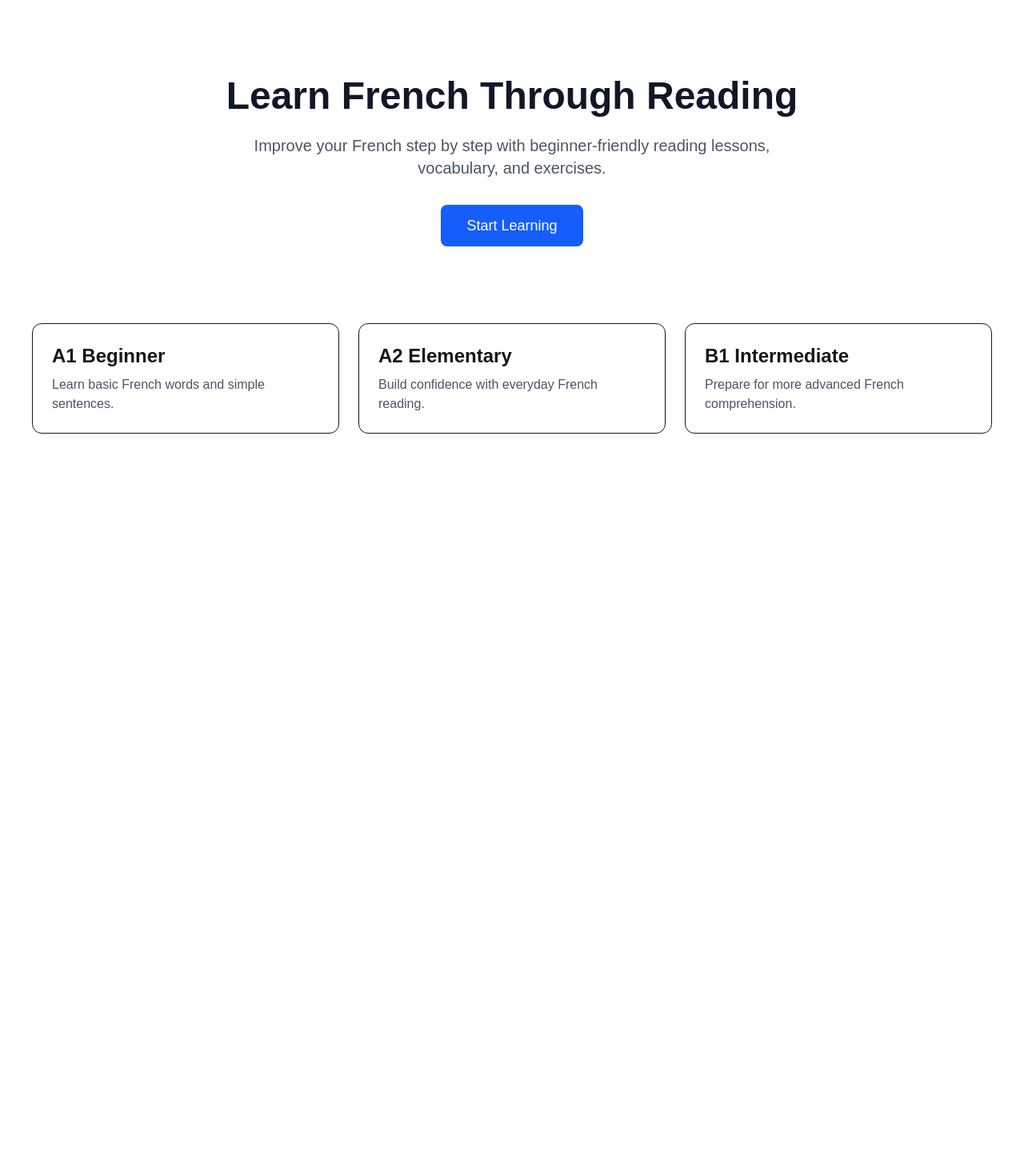
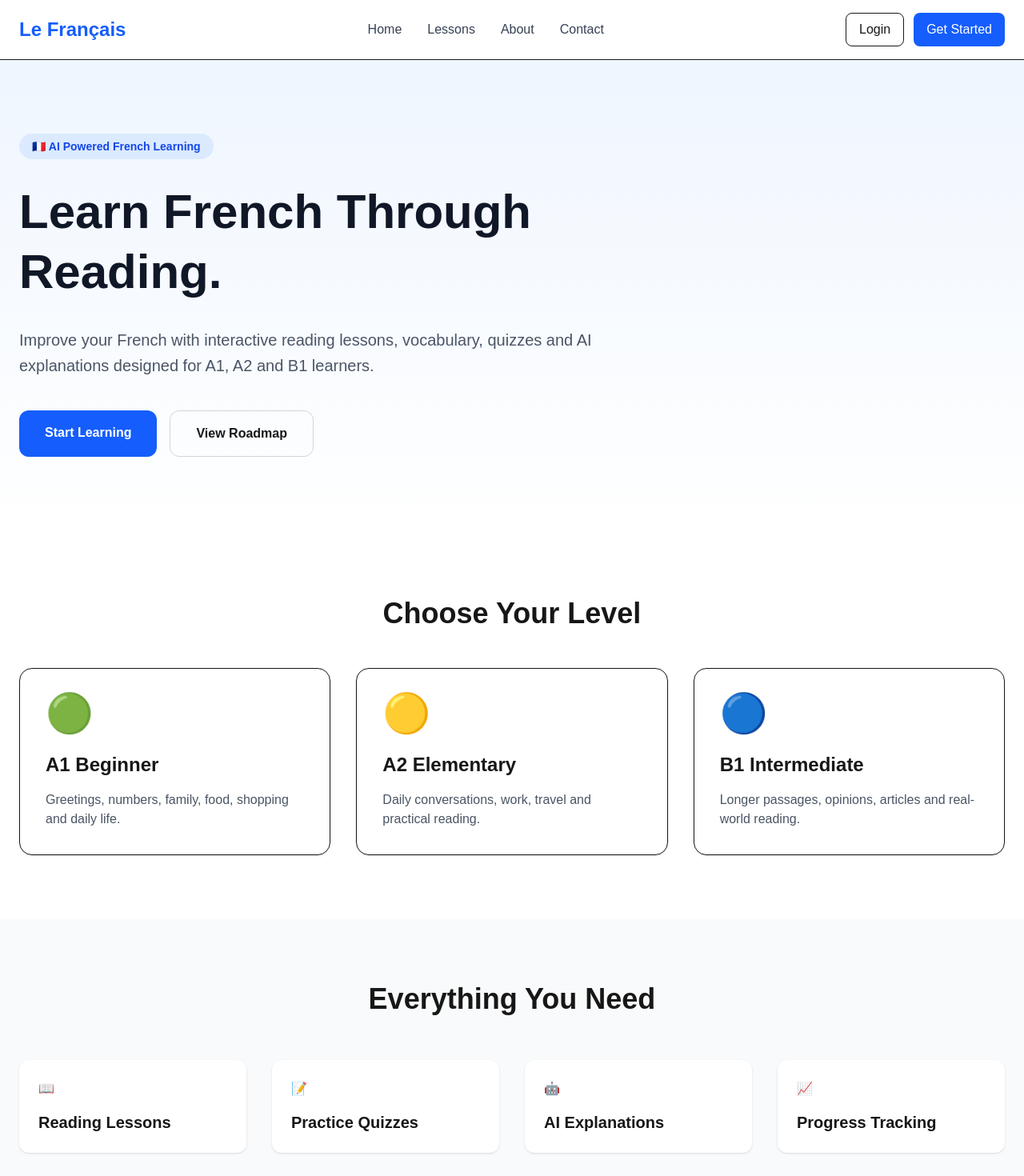
Before and after one commit to Arshbhangu47/lefrancais, a Next.js app: page / in a window 1280 px wide. Shown: the top 1470 px of the page at 80% size. Before the commit the page ends 800 px from the top, so only its background shows below. Built offline with nearby package versions, Linux system fonts and the light colour scheme.

Commit message:
Professional homepage

```diff
--- /dev/null
+++ b/app/about/page.tsx
@@ -0,0 +1,7 @@
+export default function Page() {
+  return (
+    <div className="mx-auto max-w-7xl px-6 py-20">
+      <h1 className="text-5xl font-bold">Coming Soon</h1>
+    </div>
+  );
+}
--- /dev/null
+++ b/app/contact/page.tsx
@@ -0,0 +1,7 @@
+export default function Page() {
+  return (
+    <div className="mx-auto max-w-7xl px-6 py-20">
+      <h1 className="text-5xl font-bold">Coming Soon</h1>
+    </div>
+  );
+}
--- a/app/layout.tsx
+++ b/app/layout.tsx
@@ -1,6 +1,7 @@
 import type { Metadata } from "next";
 import { Geist, Geist_Mono } from "next/font/google";
 import "./globals.css";
+import Navbar from "../components/Navbar";
 
 const geistSans = Geist({
   variable: "--font-geist-sans",
@@ -13,8 +14,8 @@ const geistMono = Geist_Mono({
 });
 
 export const metadata: Metadata = {
-  title: "Create Next App",
-  description: "Generated by create next app",
+  title: "Le Français",
+  description: "Learn French through interactive reading lessons.",
 };
 
 export default function RootLayout({
@@ -25,9 +26,19 @@ export default function RootLayout({
   return (
     <html
       lang="en"
-      className={`${geistSans.variable} ${geistMono.variable} h-full antialiased`}
+      className={`${geistSans.variable} ${geistMono.variable}`}
     >
-      <body className="min-h-full flex flex-col">{children}</body>
+      <body className="min-h-screen bg-white text-gray-900 flex flex-col">
+        <Navbar />
+
+        <main className="flex-1">
+          {children}
+        </main>
+
+        <footer className="border-t py-8 text-center text-gray-500">
+          © 2026 Le Français • All Rights Reserved
+        </footer>
+      </body>
     </html>
   );
 }
--- /dev/null
+++ b/app/lessons/page.tsx
@@ -0,0 +1,7 @@
+export default function Page() {
+  return (
+    <div className="mx-auto max-w-7xl px-6 py-20">
+      <h1 className="text-5xl font-bold">Coming Soon</h1>
+    </div>
+  );
+}
--- a/app/page.tsx
+++ b/app/page.tsx
@@ -1,58 +1,152 @@
+import Link from "next/link";
+
 export default function Home() {
   return (
-    <main className="min-h-screen bg-white">
+    <>
+      {/* Hero */}
+      <section className="bg-gradient-to-b from-blue-50 to-white">
+        <div className="mx-auto max-w-7xl px-6 py-24">
 
-      <section className="flex flex-col items-center justify-center text-center py-24 px-6">
+          <div className="max-w-3xl">
 
-        <h1 className="text-5xl font-bold text-gray-900">
-          Learn French Through Reading
+            <span className="rounded-full bg-blue-100 px-4 py-2 text-sm font-semibold text-blue-700">
+              🇫🇷 AI Powered French Learning
+            </span>
+
+            <h1 className="mt-8 text-6xl font-extrabold leading-tight text-gray-900">
+              Learn French Through Reading.
             </h1>
 
-        <p className="mt-6 text-xl text-gray-600 max-w-2xl">
-          Improve your French step by step with beginner-friendly
-          reading lessons, vocabulary, and exercises.
+            <p className="mt-8 text-xl leading-8 text-gray-600">
+              Improve your French with interactive reading lessons,
+              vocabulary, quizzes and AI explanations designed for
+              A1, A2 and B1 learners.
             </p>
 
-        <button className="mt-8 bg-blue-600 text-white px-8 py-3 rounded-lg text-lg">
+            <div className="mt-10 flex gap-4">
+
+              <Link
+                href="/lessons"
+                className="rounded-xl bg-blue-600 px-8 py-4 font-semibold text-white hover:bg-blue-700"
+              >
                 Start Learning
+              </Link>
+
+              <button className="rounded-xl border border-gray-300 px-8 py-4 font-semibold hover:bg-gray-100">
+                View Roadmap
               </button>
 
+            </div>
+
+          </div>
+
+        </div>
       </section>
 
+      {/* Levels */}
 
-      <section className="grid md:grid-cols-3 gap-6 px-10 pb-20">
+      <section className="mx-auto max-w-7xl px-6 py-20">
 
-        <div className="border rounded-xl p-6">
-          <h2 className="text-2xl font-semibold">
+        <h2 className="text-center text-4xl font-bold">
+          Choose Your Level
+        </h2>
+
+        <div className="mt-12 grid gap-8 md:grid-cols-3">
+
+          <div className="rounded-2xl border p-8 shadow-sm transition hover:-translate-y-2 hover:shadow-xl">
+
+            <div className="text-5xl">🟢</div>
+
+            <h3 className="mt-6 text-2xl font-bold">
               A1 Beginner
-          </h2>
-          <p className="mt-2 text-gray-600">
-            Learn basic French words and simple sentences.
+            </h3>
+
+            <p className="mt-4 text-gray-600">
+              Greetings, numbers, family,
+              food, shopping and daily life.
             </p>
+
           </div>
 
+          <div className="rounded-2xl border p-8 shadow-sm transition hover:-translate-y-2 hover:shadow-xl">
 
-        <div className="border rounded-xl p-6">
-          <h2 className="text-2xl font-semibold">
+            <div className="text-5xl">🟡</div>
+
+            <h3 className="mt-6 text-2xl font-bold">
               A2 Elementary
-          </h2>
-          <p className="mt-2 text-gray-600">
-            Build confidence with everyday French reading.
+            </h3>
+
+            <p className="mt-4 text-gray-600">
+              Daily conversations,
+              work, travel and practical reading.
             </p>
+
           </div>
 
+          <div className="rounded-2xl border p-8 shadow-sm transition hover:-translate-y-2 hover:shadow-xl">
 
-        <div className="border rounded-xl p-6">
-          <h2 className="text-2xl font-semibold">
+            <div className="text-5xl">🔵</div>
+
+            <h3 className="mt-6 text-2xl font-bold">
               B1 Intermediate
-          </h2>
-          <p className="mt-2 text-gray-600">
-            Prepare for more advanced French comprehension.
+            </h3>
+
+            <p className="mt-4 text-gray-600">
+              Longer passages,
+              opinions, articles and real-world reading.
             </p>
+
+          </div>
+
         </div>
 
       </section>
 
-    </main>
+      {/* Features */}
+
+      <section className="bg-gray-50 py-20">
+
+        <div className="mx-auto max-w-7xl px-6">
+
+          <h2 className="text-center text-4xl font-bold">
+            Everything You Need
+          </h2>
+
+          <div className="mt-14 grid gap-8 md:grid-cols-4">
+
+            <div className="rounded-xl bg-white p-6 shadow">
+              📖
+              <h3 className="mt-4 text-xl font-bold">
+                Reading Lessons
+              </h3>
+            </div>
+
+            <div className="rounded-xl bg-white p-6 shadow">
+              📝
+              <h3 className="mt-4 text-xl font-bold">
+                Practice Quizzes
+              </h3>
+            </div>
+
+            <div className="rounded-xl bg-white p-6 shadow">
+              🤖
+              <h3 className="mt-4 text-xl font-bold">
+                AI Explanations
+              </h3>
+            </div>
+
+            <div className="rounded-xl bg-white p-6 shadow">
+              📈
+              <h3 className="mt-4 text-xl font-bold">
+                Progress Tracking
+              </h3>
+            </div>
+
+          </div>
+
+        </div>
+
+      </section>
+    </>
   );
 }
--- /dev/null
+++ b/app/privacy/page.tsx
@@ -0,0 +1,7 @@
+export default function Page() {
+  return (
+    <div className="mx-auto max-w-7xl px-6 py-20">
+      <h1 className="text-5xl font-bold">Coming Soon</h1>
+    </div>
+  );
+}
--- /dev/null
+++ b/components/Navbar.tsx
@@ -0,0 +1,41 @@
+import Link from "next/link";
+
+export default function Navbar() {
+  return (
+    <header className="sticky top-0 z-50 border-b bg-white">
+      <div className="mx-auto flex max-w-7xl items-center justify-between px-6 py-4">
+
+        <Link
+          href="/"
+          className="text-2xl font-bold text-blue-600"
+        >
+          Le Français
+        </Link>
+
+        <nav className="hidden md:flex items-center gap-8 text-gray-700">
+
+          <Link href="/">Home</Link>
+
+          <Link href="/lessons">Lessons</Link>
+
+          <Link href="/about">About</Link>
+
+          <Link href="/contact">Contact</Link>
+
+        </nav>
+
+        <div className="flex gap-3">
+
+          <button className="rounded-lg border px-4 py-2 hover:bg-gray-100">
+            Login
+          </button>
+
+          <button className="rounded-lg bg-blue-600 px-4 py-2 text-white hover:bg-blue-700">
+            Get Started
+          </button>
+
+        </div>
+      </div>
+    </header>
+  );
+}
```
Lines whose indentation alone changed are shown as unchanged.
